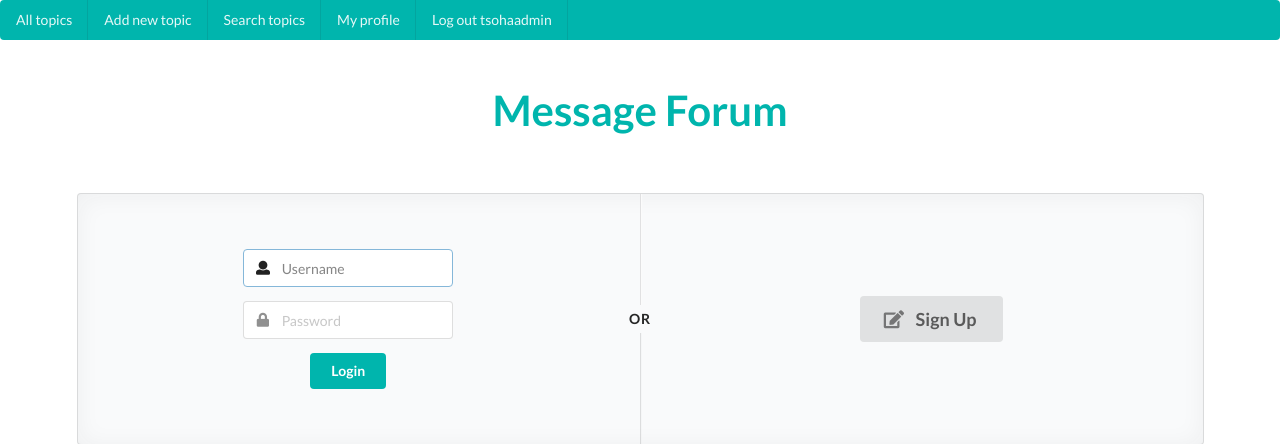
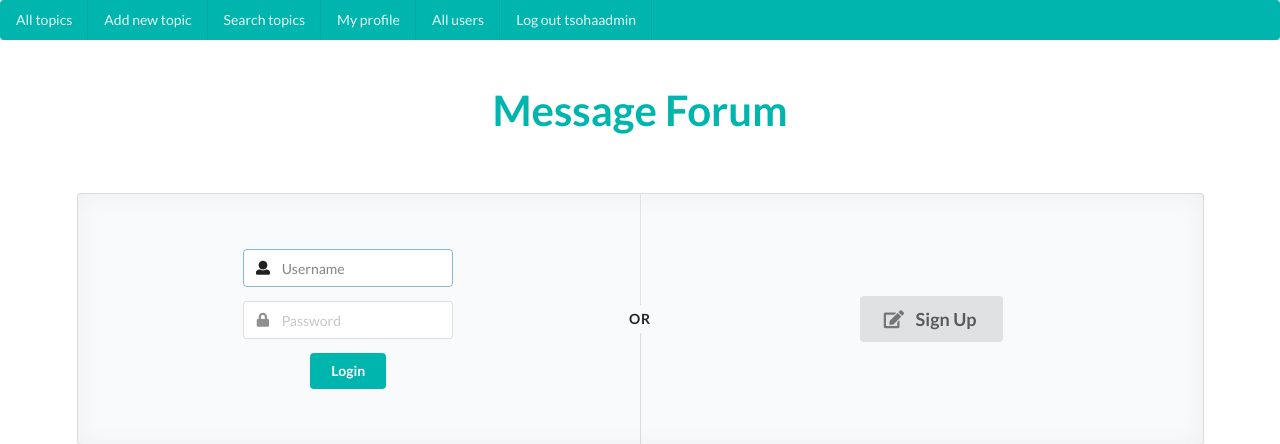
Before and after one commit to joonaspartanen/tsoha-forum, a Flask app: a page that uses application/templates/layout.html in a window 1280 px wide. Shown: the top 444 px of the page. Run offline with Flask 2, Linux system fonts and the light colour scheme; a user stored in the database is signed in; data comes from the database, SQL or seed files in the repository; some libraries are stand-ins or nearby versions.

Commit message:
Add menu link to all users view

```diff
--- a/application/templates/layout.html
+++ b/application/templates/layout.html
@@ -28,17 +28,21 @@
         <a class="item" href="{{ url_for('view_user_page', user_id=current_user.id) }}"
           >My profile</a
         >
+        {% if current_user.is_admin %}
+          <a class="item" href="{{ url_for('view_all_users') }}">All users</a>
+        {% endif %}
         {% if current_user.is_authenticated %}
-        <form method="POST" action="{{ url_for('auth_logout') }}" id="logout-form">
-          <a class="item" onclick="logout()">Log out {{ current_user.username }}</a>
-        </form>
+          <form method="POST" action="{{ url_for('auth_logout') }}" id="logout-form">
+            <a class="item" onclick="logout()">Log out {{ current_user.username }}</a>
+          </form>
         {% else %}
-        <a class="item" href="{{ url_for('view_login_form') }}">Login</a>
+          <a class="item" href="{{ url_for('view_login_form') }}">Login</a>
         {% endif %}
       </div>
       <h1 class="ui header centered teal main-title">Message Forum</h1>
       <div class="ui main container">
-        {% block body %} {% endblock %}
+        {% block body %}
+        {% endblock %}
       </div>
     </div>
     <div class="ui secondary menu footer">
```
